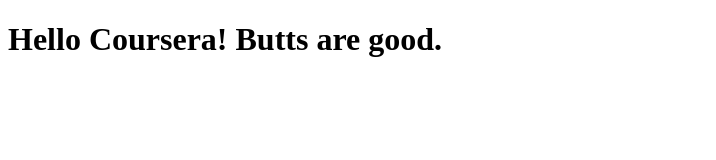
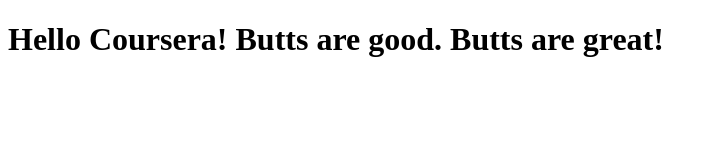
Before and after one commit to t1flanagan/coursera-test, a plain HTML site: page site/index.html in a window 1280 px wide. Shown: the whole page, without its empty margins (0-716 px from the left). Drawn offline with Linux system fonts and the light colour scheme.

Commit message:
One more change

```diff
--- a/site/index.html
+++ b/site/index.html
@@ -4,6 +4,6 @@
 	<title>Hello Coursera!</title>
 </head>
 <body>
-<h1>Hello Coursera! Butts are good.</h1>
+<h1>Hello Coursera! Butts are good. Butts are great!</h1>
 </body>
 </html>
```
